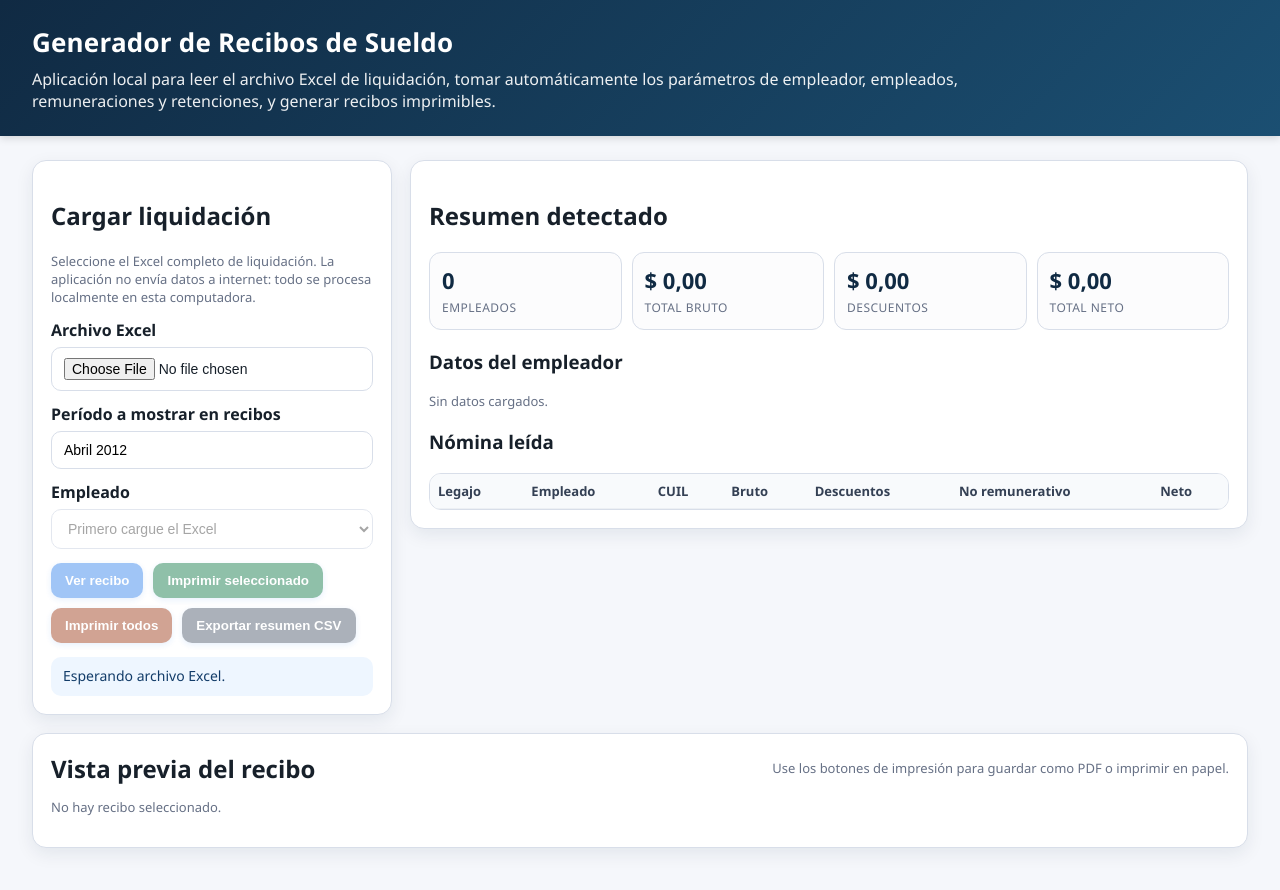
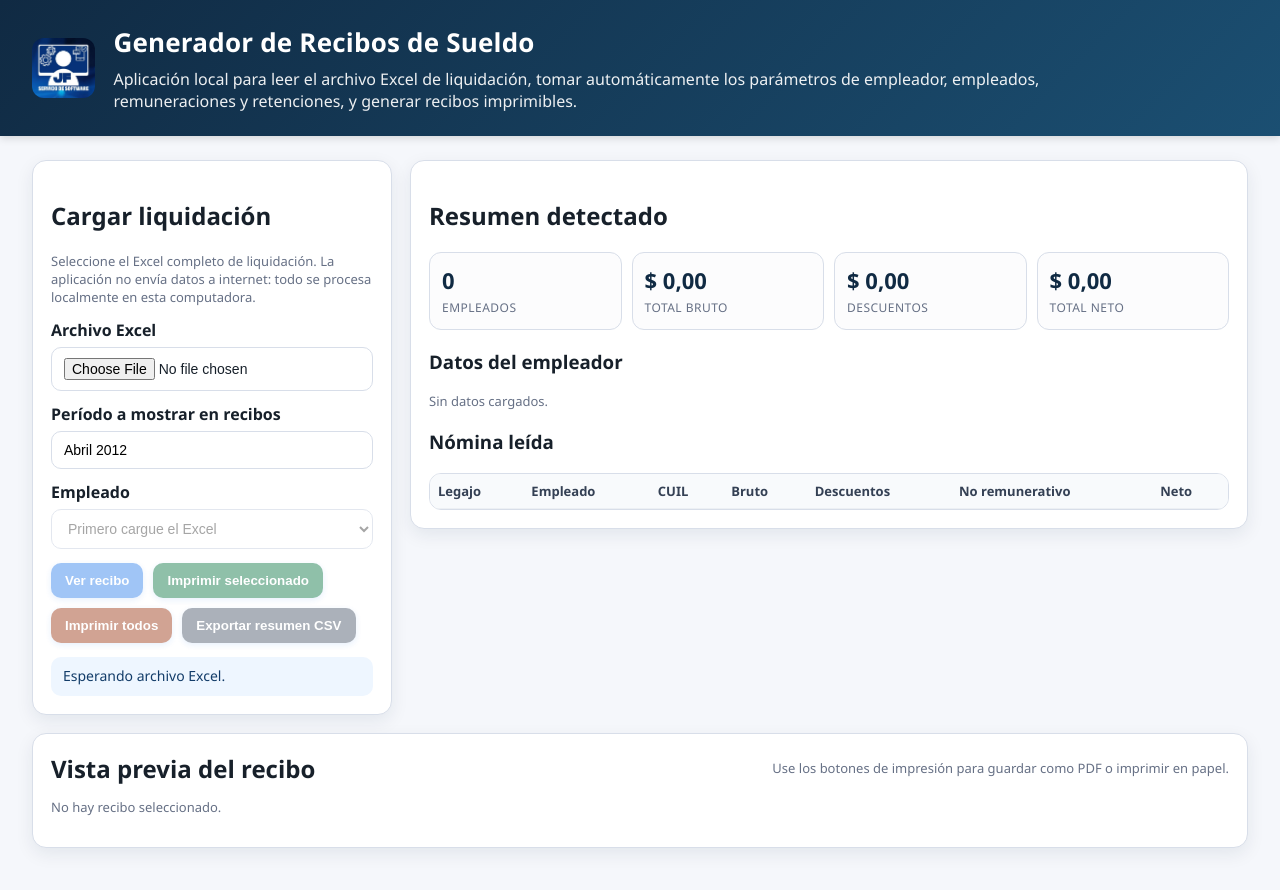
Before and after one commit to javoanibalfarias-cell/recibos-de-sueldo26, a website: page AplicacionRecibos.html in a window 1280 px wide. Drawn offline with Linux system fonts and the light colour scheme.

Commit message:
Agregar favicon y logo junto al título en AplicacionRecibos.html

```diff
--- a/AplicacionRecibos.html
+++ b/AplicacionRecibos.html
@@ -4,14 +4,17 @@
   <meta charset="utf-8">
   <meta name="viewport" content="width=device-width, initial-scale=1">
   <title>Generador de Recibos de Sueldo</title>
+  <link rel="icon" type="image/jpeg" href="images/LOGO.jpg">
+  <link rel="shortcut icon" href="images/LOGO.jpg">
   <script src="assets/xlsx.full.min.js"></script>
   <style>
     :root { --azul:#102a43; --celeste:#2f80ed; --borde:#d8dee9; --fondo:#f5f7fb; --texto:#17202a; --gris:#667085; --ok:#087443; --warn:#9a3412; }
     * { box-sizing: border-box; }
     body { margin:0; font-family: "Segoe UI", Arial, sans-serif; background:var(--fondo); color:var(--texto); }
-    header { background:linear-gradient(135deg, var(--azul), #1b4f72); color:#fff; padding:24px 32px; box-shadow:0 2px 8px rgba(0,0,0,.15); }
+    header { display:flex; align-items:center; gap:18px; flex-wrap:wrap; background:linear-gradient(135deg, var(--azul), #1b4f72); color:#fff; padding:24px 32px; box-shadow:0 2px 8px rgba(0,0,0,.15); }
     header h1 { margin:0 0 8px; font-size:26px; letter-spacing:.2px; }
     header p { margin:0; opacity:.92; max-width:980px; }
+    header img.app-logo { height:60px; width:auto; border-radius:12px; }
     main { padding:24px 32px 48px; display:grid; gap:18px; }
     .card { background:#fff; border:1px solid var(--borde); border-radius:14px; box-shadow:0 6px 18px rgba(16,42,67,.08); padding:18px; }
     .grid { display:grid; grid-template-columns: 360px 1fr; gap:18px; align-items:start; }
@@ -62,8 +65,11 @@
 </head>
 <body>
   <header>
-    <h1>Generador de Recibos de Sueldo</h1>
-    <p>Aplicación local para leer el archivo Excel de liquidación, tomar automáticamente los parámetros de empleador, empleados, remuneraciones y retenciones, y generar recibos imprimibles.</p>
+    <img src="images/LOGO.jpg" alt="Logo" class="app-logo">
+    <div>
+      <h1>Generador de Recibos de Sueldo</h1>
+      <p>Aplicación local para leer el archivo Excel de liquidación, tomar automáticamente los parámetros de empleador, empleados, remuneraciones y retenciones, y generar recibos imprimibles.</p>
+    </div>
   </header>
   <main>
     <section class="grid">
```
